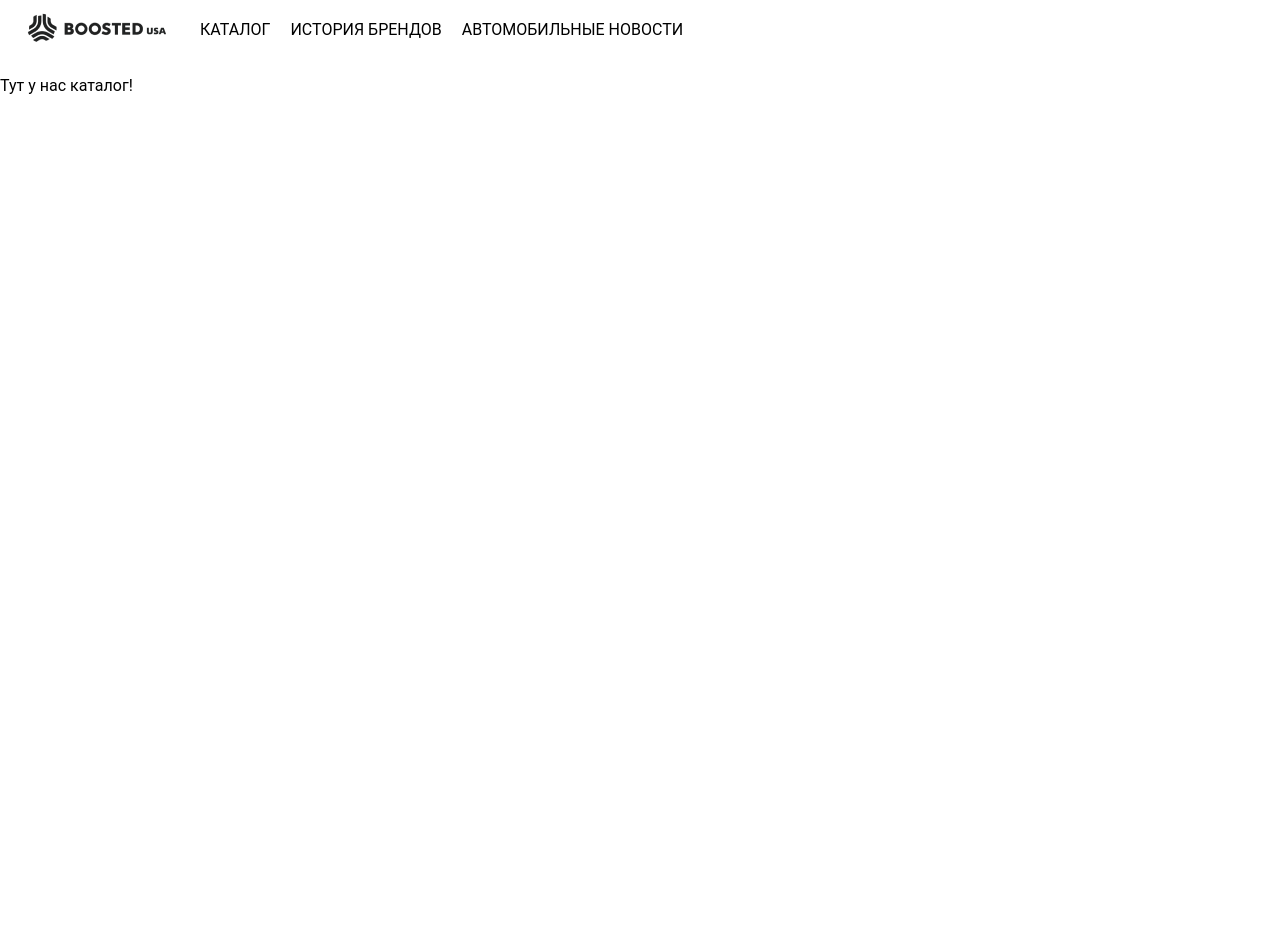
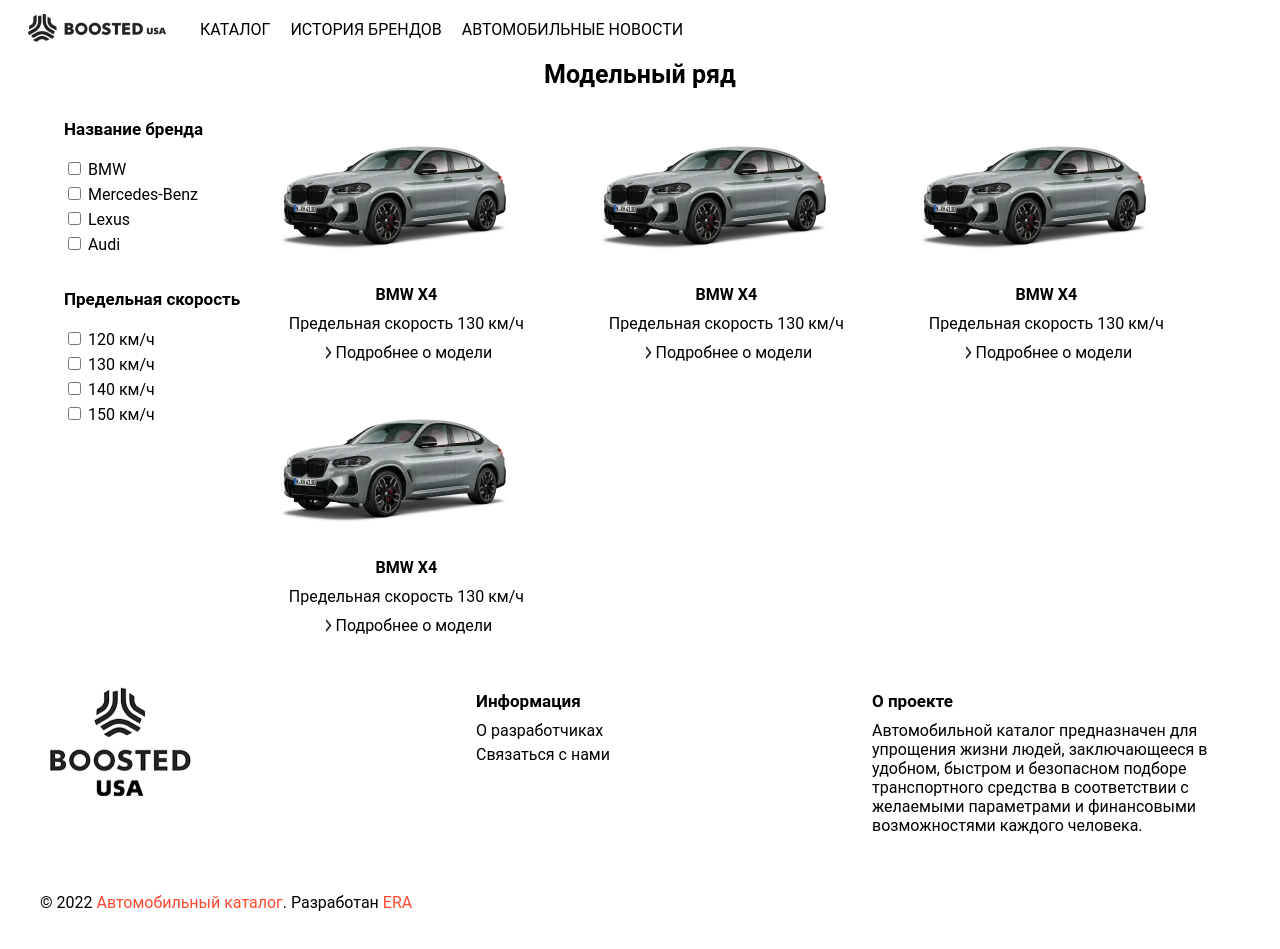
Before and after one commit to RustyTaz/auto-catalog-front, an Angular app in the folder car-app/: page /catalog in a window 1280 px wide. Before the commit the page ends 800 px from the top, so only its background shows below. Built offline with nearby package versions, Linux system fonts and the light colour scheme.

Commit message:
add catalog-page component

```diff
--- a/car-app/src/app/app.component.html
+++ b/car-app/src/app/app.component.html
@@ -8,3 +8,30 @@
 </nav>
 
 <router-outlet></router-outlet>
+
+<div class="footer">
+  <div class="footer__item">
+    <img src="assets/main-logo-large.png" alt="Логотип">
+    <p class="footer__item-copyright">© 2022
+      <span class="footer__item-copyright__orange">Автомобильный каталог</span>. Разработан
+      <span class="footer__item-copyright__orange">ERA</span>
+    </p>
+  </div>
+  <div class="footer__item">
+    <ul>
+      <li class="footer__item-title">Информация</li>
+      <li>О разработчиках</li>
+      <li>Связаться с нами</li>
+    </ul>
+  </div>
+  <div class="footer__item">
+    <ul>
+      <li class="footer__item-title">О проекте</li>
+      <li>
+        Автомобильной каталог предназначен для упрощения жизни людей, заключающееся в
+        удобном, быстром и безопасном подборе транспортного средства в соответствии с желаемыми
+        параметрами и финансовыми возможностями каждого человека.
+      </li>
+    </ul>
+  </div>
+</div>
--- a/car-app/src/app/app.component.less
+++ b/car-app/src/app/app.component.less
@@ -1,14 +1,46 @@
+@orange: #FF4A32;
+
 a {
   padding-left: 20px;
   color: black;
   text-decoration: none;
 }
 
+ul {
+  list-style: none;
+}
+
+li {
+  padding-bottom: 5px;
+}
+
 .header {
   display: flex;
   padding: 10px 0 10px;
   flex-wrap: wrap;
-  .header__item {
+  &__item {
     padding-top: 10px;
   }
 }
+
+.footer {
+  padding: 40px;
+  display: flex;
+  height: 234px;
+  width: auto;
+  &__item {
+    width: 33%;
+    &-title {
+      padding-bottom: 10px;
+      font-weight: bold;
+      font-size: 17px;
+    }
+  }
+}
+
+.footer__item-copyright {
+  margin: 20% 0 16px;
+  &__orange {
+    color: @orange;
+  }
+}
--- a/car-app/src/app/catalog/catalog-page/catalog-page.component.html
+++ b/car-app/src/app/catalog/catalog-page/catalog-page.component.html
@@ -1 +1,77 @@
-<p>Тут у нас каталог!</p>
+<p class="title">Модельный ряд</p>
+<div class="main">
+  <div class="main__checkbox">
+    <p class="main__checkbox-title">Название бренда</p>
+    <label class="main__checkbox-item">
+      <input type="checkbox">
+      BMW
+    </label>
+    <label class="main__checkbox-item">
+      <input type="checkbox">
+      Mercedes-Benz
+    </label>
+    <label class="main__checkbox-item">
+      <input type="checkbox">
+      Lexus
+    </label>
+    <label class="main__checkbox-item">
+      <input type="checkbox">
+      Audi
+    </label>
+    <p class="main__checkbox-title">Предельная скорость</p>
+    <label class="main__checkbox-item">
+      <input type="checkbox">
+      120 км/ч
+    </label>
+    <label class="main__checkbox-item">
+      <input type="checkbox">
+      130 км/ч
+    </label>
+    <label class="main__checkbox-item">
+      <input type="checkbox">
+      140 км/ч
+    </label>
+    <label class="main__checkbox-item">
+      <input type="checkbox">
+      150 км/ч
+    </label>
+  </div>
+  <div class="main__catalog">
+    <div class="main__catalog-item">
+      <img src="assets/catalog-car.png" alt="Автомобиль каталога">
+      <p class="title-catalog-item">BMW X4</p>
+      <p>Предельная скорость 130 км/ч</p>
+      <div class="main__catalog-item__text">
+        <img src="assets/allow-right.png" alt="Стрелка вправо">
+        <p>Подробнее о модели</p>
+      </div>
+    </div>
+    <div class="main__catalog-item">
+      <img src="assets/catalog-car.png" alt="Автомобиль каталога">
+      <p class="title-catalog-item">BMW X4</p>
+      <p>Предельная скорость 130 км/ч</p>
+      <div class="main__catalog-item__text">
+        <img src="assets/allow-right.png" alt="Стрелка вправо">
+        <p>Подробнее о модели</p>
+      </div>
+    </div>
+    <div class="main__catalog-item">
+      <img src="assets/catalog-car.png" alt="Автомобиль каталога">
+      <p class="title-catalog-item">BMW X4</p>
+      <p>Предельная скорость 130 км/ч</p>
+      <div class="main__catalog-item__text">
+        <img src="assets/allow-right.png" alt="Стрелка вправо">
+        <p>Подробнее о модели</p>
+      </div>
+    </div>
+    <div class="main__catalog-item">
+      <img src="assets/catalog-car.png" alt="Автомобиль каталога">
+      <p class="title-catalog-item">BMW X4</p>
+      <p>Предельная скорость 130 км/ч</p>
+      <div class="main__catalog-item__text">
+        <img src="assets/allow-right.png" alt="Стрелка вправо">
+        <p>Подробнее о модели</p>
+      </div>
+    </div>
+  </div>
+</div>
--- a/car-app/src/app/catalog/catalog-page/catalog-page.component.less
+++ b/car-app/src/app/catalog/catalog-page/catalog-page.component.less
@@ -0,0 +1,45 @@
+p {
+  text-align: center;
+  margin: 0;
+}
+
+input {
+  cursor: pointer;
+}
+
+.title {
+  font-size: 25px;
+  font-weight: bold;
+  &-catalog-item {
+    font-weight: bold;
+    margin: 0 0 10px;
+  }
+}
+
+.main {
+  padding-left: 5%;
+  display: flex;
+  &__checkbox {
+    width: 15%;
+    &-item {
+      display: block;
+      padding-bottom: 5px;
+    }
+    &-title {
+      text-align: left;
+      font-weight: bold;
+      font-size: 17px;
+      padding: 30px 0 20px;
+    }
+  }
+  &__catalog {
+    display: flex;
+    flex-wrap: wrap;
+    width: 85%;
+    &-item__text {
+      display: flex;
+      justify-content: center;
+      padding-top: 10px;
+    }
+  }
+}
--- a/car-app/src/app/main/main-page/main-page.component.html
+++ b/car-app/src/app/main/main-page/main-page.component.html
@@ -40,29 +40,3 @@
     </p>
   </div>
 </div>
-<div class="footer">
-  <div class="footer__item">
-    <img src="assets/main-logo-large.png" alt="Логотип">
-    <p class="footer__item-copyright">© 2022
-      <span class="footer__item-copyright__orange">Автомобильный каталог</span>. Разработан
-      <span class="footer__item-copyright__orange">ERA</span>
-    </p>
-  </div>
-  <div class="footer__item">
-    <ul>
-      <li class="footer__item-title">Информация</li>
-      <li>О разработчиках</li>
-      <li>Связаться с нами</li>
-    </ul>
-  </div>
-  <div class="footer__item">
-    <ul>
-      <li class="footer__item-title">О проекте</li>
-      <li>
-        Автомобильной каталог предназначен для упрощения жизни людей, заключающееся в
-        удобном, быстром и безопасном подборе транспортного средства в соответствии с желаемыми
-        параметрами и финансовыми возможностями каждого человека.
-      </li>
-    </ul>
-  </div>
-</div>
--- a/car-app/src/app/main/main-page/main-page.component.less
+++ b/car-app/src/app/main/main-page/main-page.component.less
@@ -1,20 +1,25 @@
+p {
+  color: white;
+}
+
 .main {
   display: flex;
   position: relative;
   justify-content: center;
-  .main__img {
+  &__img {
     width: 100%;
     height: auto;
   }
+}
+
 .main__title {
   color: white;
   position: absolute;
   font-size: 30px;
 }
-}
 
 .main__text {
-  .main .main__title();
+  .main__title();
   font-size: 15px;
   padding-top: 60px;
 }
@@ -24,44 +29,14 @@
   background-color: black;
   min-height: 308px;
   width: auto;
-  .info__item {
+  &__item {
     text-align: center;
     padding: 30px 20px 0;
     width: 25%;
-    p {
-      color: white;
-    }
-  }
-}
-
-.info__item-title {
+    &-title {
       font-weight: bold;
       font-size: 30px;
       margin: 10px 0;
     }
-
-.footer {
-  padding: 40px;
-  display: flex;
-  height: 234px;
-  width: auto;
-  .footer__item {
-    width: 33%;
   }
 }
-
-ul {
-  list-style: none;
-  .footer__item-title {
-    padding-bottom: 10px;
-    font-weight: bold;
-    font-size: 17px;
-  }
-}
-
-.footer__item-copyright {
-  margin: 20% 0 16px;
-  .footer__item-copyright__orange {
-    color: #FF4A32;
-  }
-}
```
Also changed, not shown: car-app/src/assets/allow-right.png (added), car-app/src/assets/catalog-car.png (added). Lines whose indentation alone changed are shown as unchanged.
